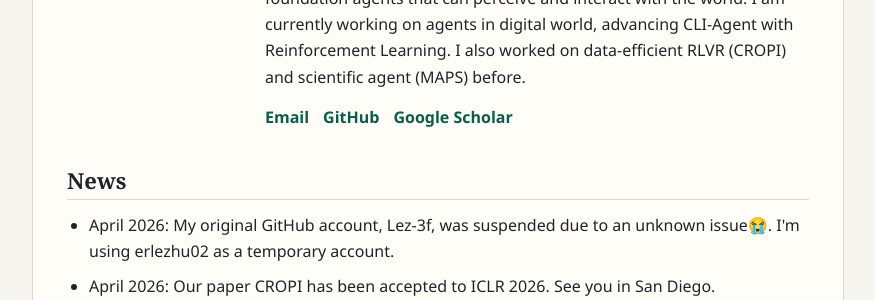
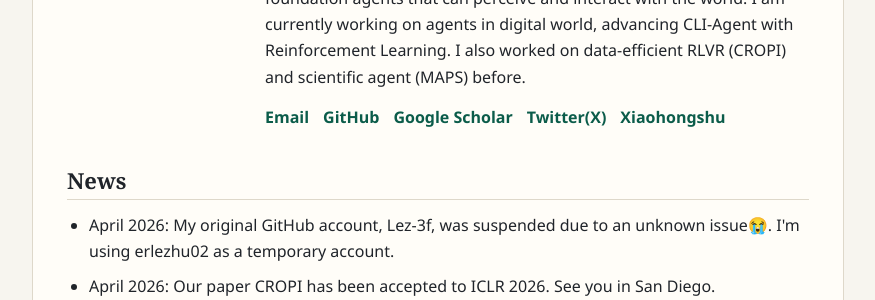
Before and after one commit to erlezhu02/erlezhu02.github.io, a Jekyll site: the page built from index.md, in a window 1280 px wide. Shown: the part 359-659 px from the top of the page, without its empty margins (202-1077 px from the left). Built offline with Jekyll 4.4.1, drawn with Linux system fonts in a browser that asks for light colours.

Commit message:
update reasearch direction & links

```diff
--- a/index.md
+++ b/index.md
@@ -17,6 +17,8 @@ title: Erle Zhu's Homepage
       <a href="mailto:erlerzhu@gmail.com">Email</a>
       <a href="https://github.com/Lez-3f">GitHub</a>
       <a href="https://scholar.google.com/citations?user=z5GT6QsAAAAJ&hl=zh-CN">Google Scholar</a>
+      <a href="https://x.com/erler_z">Twitter(X)</a>
+      <a href="https://www.xiaohongshu.com/user/profile/61179d360000000001001886">Xiaohongshu</a>
     </p>
   </div>
 </section>
```
